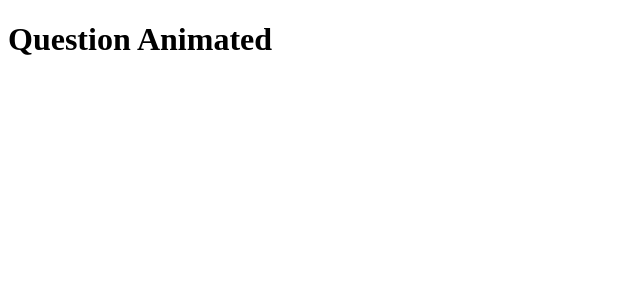
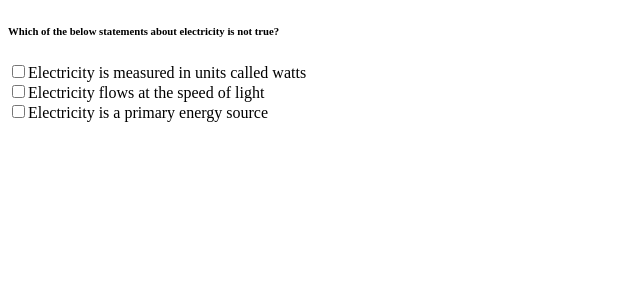
Before and after one commit to PedroMarianoAlmeida/climate-science, a Next.js app: page / in a window 1280 px wide. Shown: the top 300 px of the page, without its empty margins (0-640 px from the left). Built offline with nearby package versions, Linux system fonts and the light colour scheme.

Commit message:
add html structure

```diff
--- a/src/components/QuestionAnimated.jsx
+++ b/src/components/QuestionAnimated.jsx
@@ -1,3 +1,22 @@
-const QuestionAnimated = () => <h1>Question Animated</h1>;
+const QuestionAnimated = () => (
+  <div>
+    <h6>Which of the below statements about electricity is not true?</h6>
+
+    <div>
+      <input type="checkbox" />
+      <label>Electricity is measured in units called watts</label>
+    </div>
+
+    <div>
+      <input type="checkbox" />
+      <label>Electricity flows at the speed of light</label>
+    </div>
+
+    <div>
+      <input type="checkbox" />
+      <label>Electricity is a primary energy source</label>
+    </div>
+  </div>
+);
 
 export default QuestionAnimated;
```
